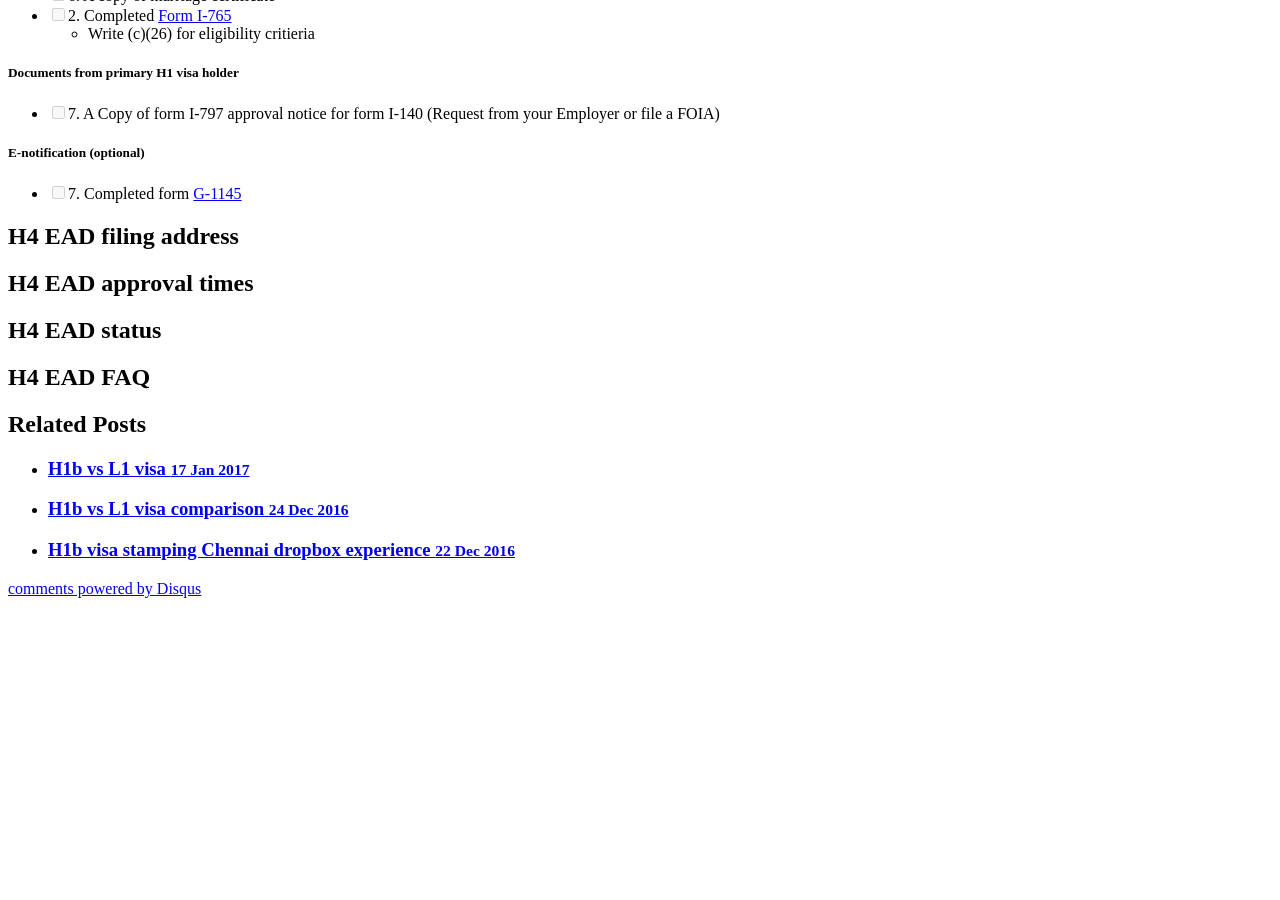
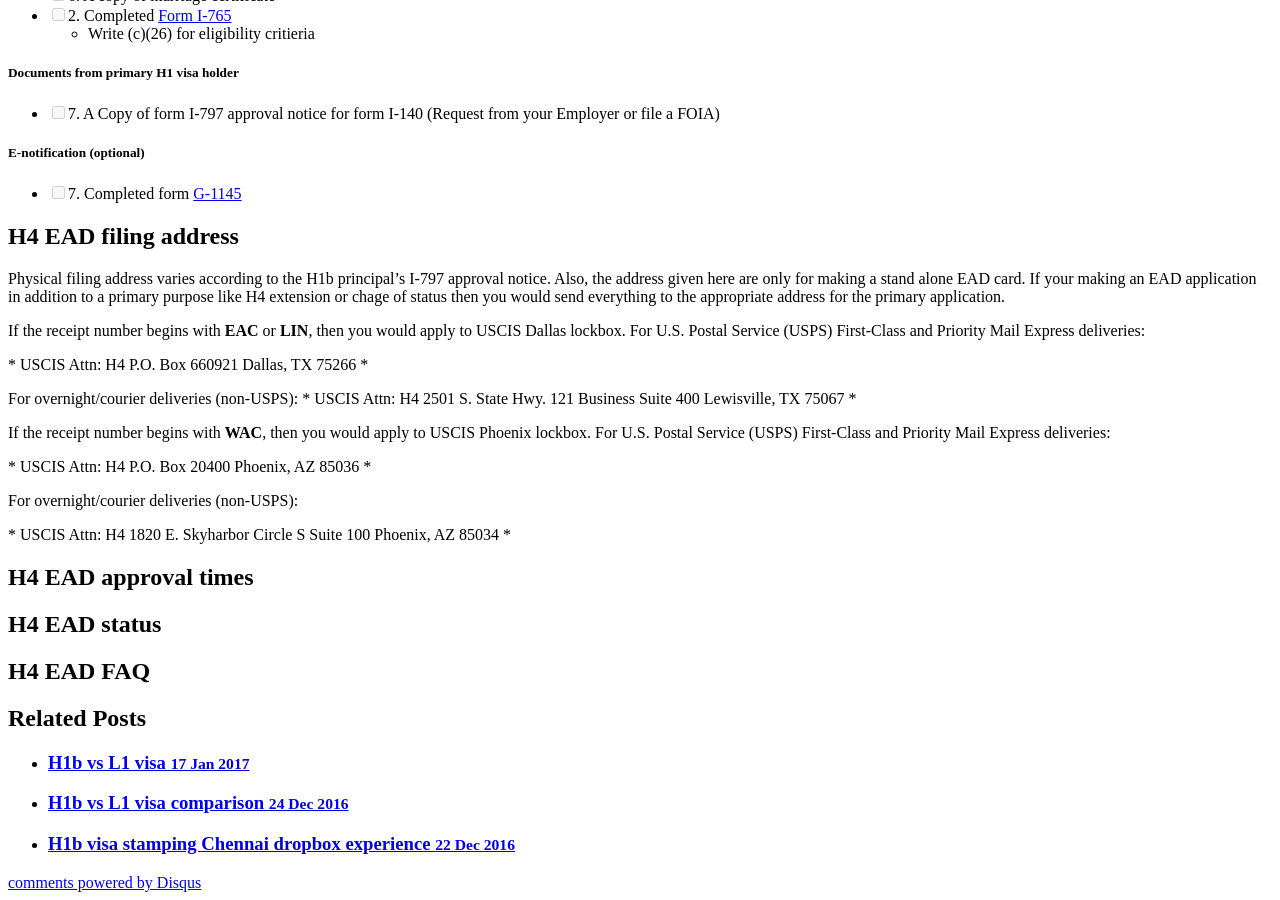
Before and after one commit to gitforwork2/gitforwork.github.io, a Jekyll site: the page built from _posts/2017-01-19-h4-ead-application.md, in a window 1280 px wide and 900 px high, scrolled down 1225 px. Built offline with Jekyll 4.4.1, drawn with Linux system fonts in a browser that asks for light colours; nearby versions of some CDN libraries; comment, search, counter and statistics services are not loaded; before the commit the page ends 1831 px from its top, so only the background shows below that; some of the changed text lies outside the part shown.

Commit message:
Update 2017-01-19-h4-ead-application.md

```diff
--- a/_posts/2017-01-19-h4-ead-application.md
+++ b/_posts/2017-01-19-h4-ead-application.md
@@ -59,6 +59,47 @@ USCIS also offers a service to notify you electronically (email, text), when you
 - [ ] 7. Completed form [G-1145](http://www.uscis.gov/sites/default/files/files/form/g-1145.pdf)
 
 ## H4 EAD filing address
+Physical filing address varies according to the H1b principal's I-797 approval notice. Also, the address given here are only for making a stand alone EAD card. If your making an EAD application in addition to a primary purpose like H4 extension or chage of status then you would send everything to the appropriate address for the primary application.
+
+If the receipt number begins with **EAC** or **LIN**, then you would apply to USCIS Dallas lockbox.
+For U.S. Postal Service (USPS) First-Class and Priority Mail Express deliveries:
+
+*
+USCIS
+Attn: H4
+P.O. Box 660921
+Dallas, TX 75266
+*
+
+For overnight/courier deliveries (non-USPS):
+*
+USCIS
+Attn: H4
+2501 S. State Hwy. 121 Business
+Suite 400
+Lewisville, TX 75067
+*
+
+If the receipt number begins with **WAC**, then you would apply to USCIS Phoenix  lockbox.
+For U.S. Postal Service (USPS) First-Class and Priority Mail Express deliveries:
+
+*
+USCIS
+Attn: H4
+P.O. Box 20400
+Phoenix, AZ 85036
+*
+
+For overnight/courier deliveries (non-USPS):
+
+*
+USCIS
+Attn: H4
+1820 E. Skyharbor Circle S
+Suite 100
+Phoenix, AZ 85034
+*
+
 ## H4 EAD approval times
 ## H4 EAD status
 ## H4 EAD FAQ
```
